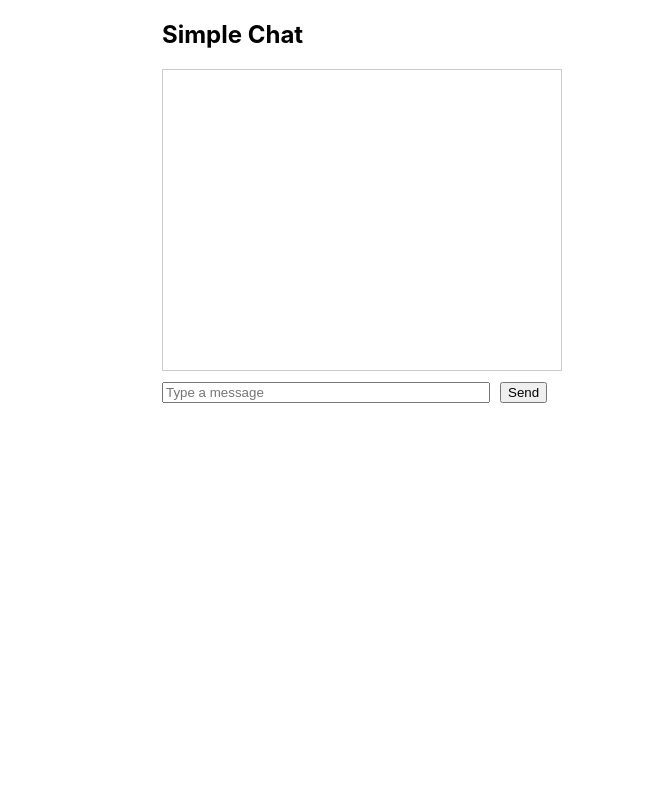
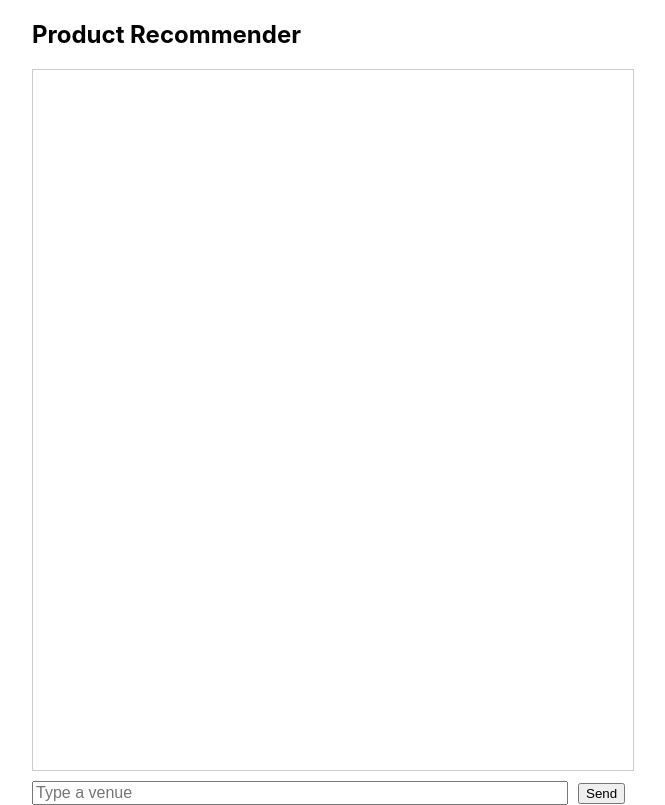
Before and after one commit to neverStopPredicting/Product-Recommender, a React (Create React App) app in the folder frontend/: page / in a window 1280 px wide. Shown: the whole page, without its empty margins (278-943 px from the left). Built offline with nearby package versions, Linux system fonts and the light colour scheme.

Commit message:
beautiful frontend

```diff
--- a/frontend/src/ChatApp.js
+++ b/frontend/src/ChatApp.js
@@ -8,21 +8,28 @@
 
   const sendMessage = async (venueName) => {
     try {
-      // Make a GET request to the FastAPI backend
       const response = await axios.get(`http://127.0.0.1:8000/${venueName}`);
-      const reply = response.data; // Assuming the response contains the chat bot's reply
+      const reply = response.data; // Make sure you're accessing the right property
 
-      // Update messages with both user input and bot reply
-      setMessages((prevMessages) => [...prevMessages, `User: ${venueName}`, `Bot: ${reply}`]);
+      // Update messages without duplicating User and Bot labels
+      setMessages((prevMessages) => [
+        ...prevMessages,
+        `User: ${venueName}`,  // User input
+        `Bot: ${reply}`         // Bot response
+      ]);
     } catch (error) {
       console.error('Error fetching data from backend:', error);
-      setMessages((prevMessages) => [...prevMessages, `Error: ${error.message}`]);
+      setMessages((prevMessages) => [
+        ...prevMessages,
+        `Error: ${error.message}`  // Handle error
+      ]);
     }
   };
 
+
   return (
-    <div style={{ width: '400px', margin: '0 auto' }}>
-      <h2>Simple Chat</h2>
+    <div style={{ width: '660px', margin: '0 auto' }}>
+      <h2>Product Recommender</h2>
       <MessageList messages={messages} />
       <MessageInput sendMessage={sendMessage} />
     </div>
--- a/frontend/src/MessageInput.js
+++ b/frontend/src/MessageInput.js
@@ -17,8 +17,8 @@
         type="text"
         value={inputValue}
         onChange={(e) => setInputValue(e.target.value)}
-        placeholder="Type a message"
-        style={{ width: '80%', marginRight: '10px' }}
+        placeholder="Type a venue"
+        style={{ width: '80%', marginRight: '10px', fontSize: '16px' }}
       />
       <button type="submit">Send</button>
     </form>
--- a/frontend/src/MessageList.js
+++ b/frontend/src/MessageList.js
@@ -2,10 +2,18 @@
 
 const MessageList = ({ messages }) => {
     return (
-    <div style={{ height: '300px', overflowY: 'scroll', border: '1px solid #ccc', marginBottom: '10px' }}>
+      <div style={{ height: '700px', width: '600px', overflowY: 'scroll', border: '1px solid #ccc', marginBottom: '10px' }}>
         {messages.map((msg, index) => (
           <div key={index}>
-          <strong>User:</strong> {msg}
+            {msg.startsWith("User:") ? (
+              <>
+                <strong>Ari:</strong> {msg.replace("User: ", "")}
+              </>
+            ) : (
+              <>
+                <strong>Bot:</strong> {msg.replace("Bot: ", "")}
+              </>
+            )}
           </div>
         ))}
       </div>
```
Lines whose indentation alone changed are shown as unchanged.
